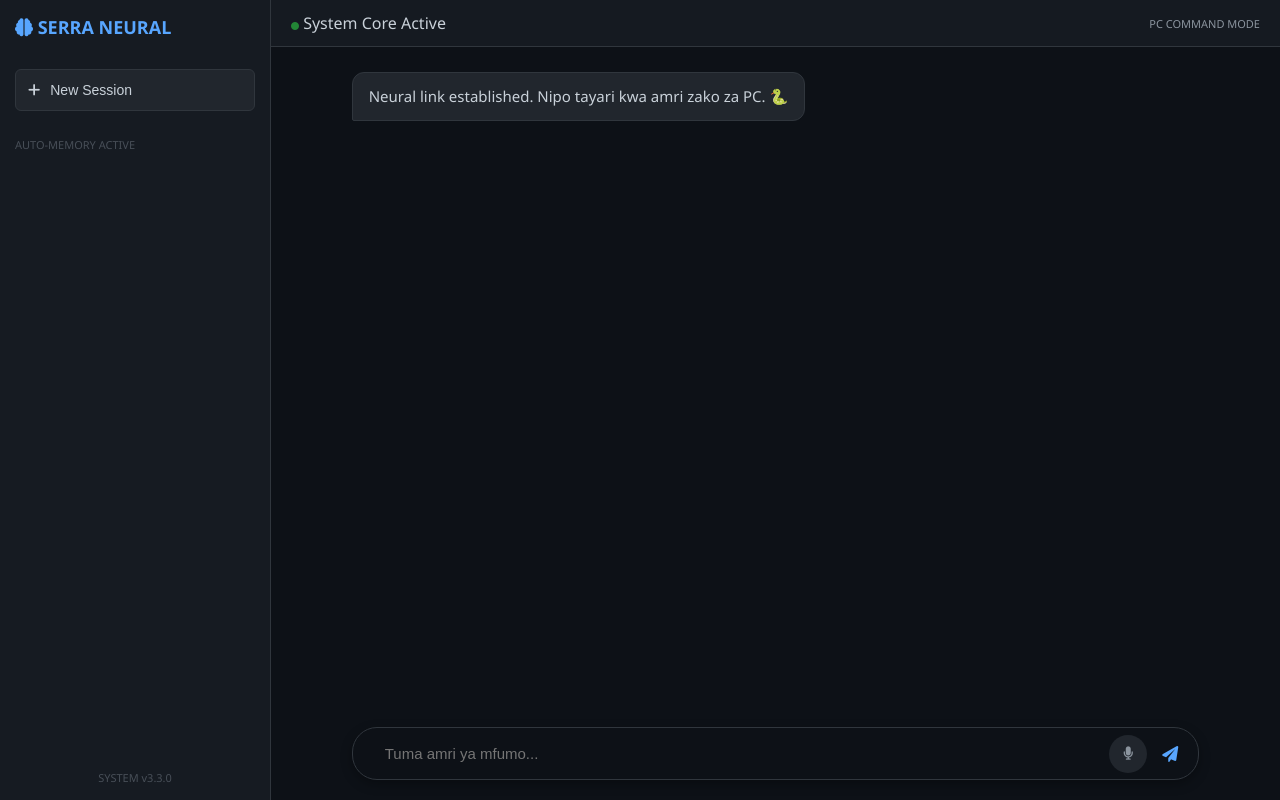
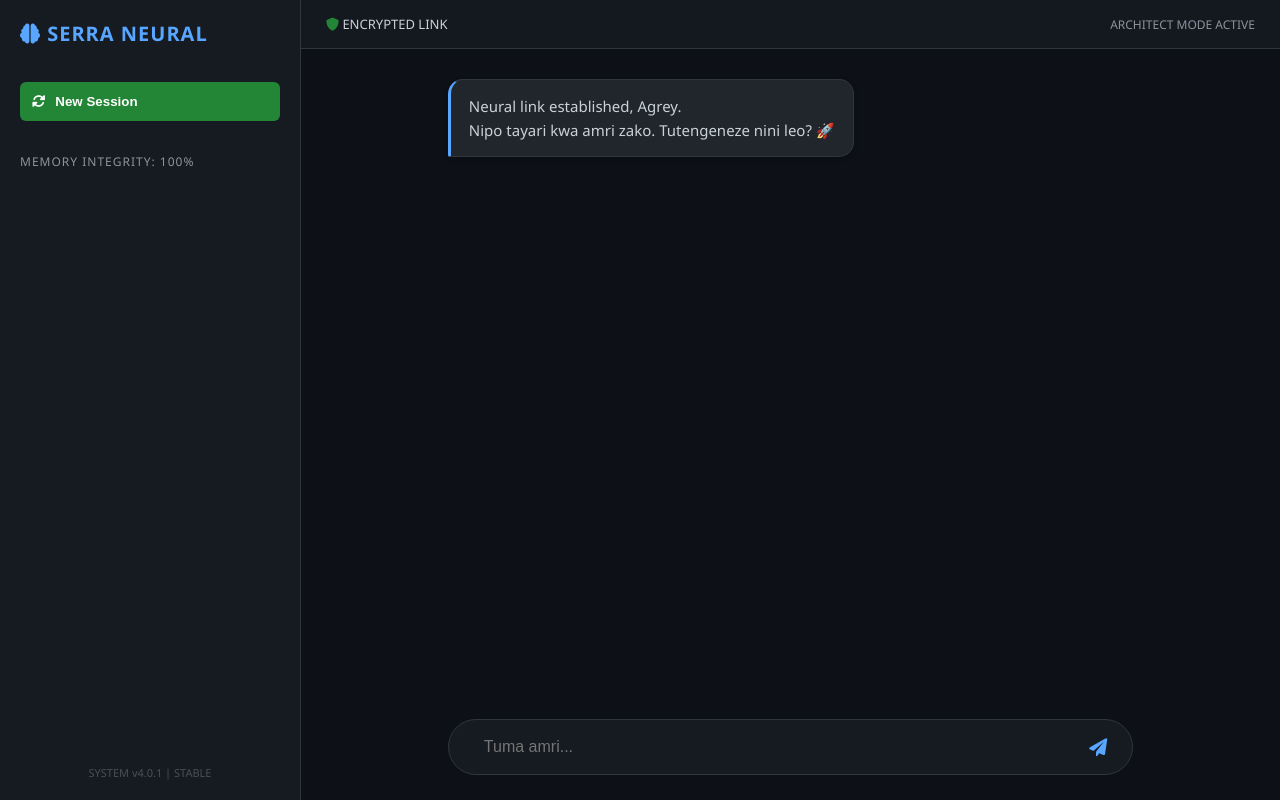
Before and after one commit to mihsso001-pixel/serra, a Flask app: page / in a window 1280 px wide. Run offline with Flask 3, Linux system fonts and the light colour scheme.

Commit message:
Update index.html

```diff
--- a/templates/index.html
+++ b/templates/index.html
@@ -3,7 +3,7 @@
 <head>
     <meta charset="UTF-8">
     <meta name="viewport" content="width=device-width, initial-scale=1.0">
-    <title>SERRA | Neural Interface</title>
+    <title>SERRA | Architect Interface</title>
     <link href="https://cdnjs.cloudflare.com/ajax/libs/font-awesome/6.0.0/css/all.min.css" rel="stylesheet">
     <style>
         :root {
@@ -12,6 +12,8 @@
             --accent: #58a6ff;
             --danger: #f85149;
             --text: #c9d1d9;
+            --serra-bubble: #21262d;
+            --user-bubble: #1f6feb;
         }
 
         body {
@@ -20,129 +22,138 @@
             height: 100vh; display: flex; overflow: hidden;
         }
 
-        /* Sidebar for Navigation */
+        /* Sidebar */
         .sidebar {
-            width: 240px; background: var(--panel);
-            display: flex; flex-direction: column; padding: 15px;
-            border-right: 1px solid #30363d; transition: 0.3s;
+            width: 260px; background: var(--panel);
+            display: flex; flex-direction: column; padding: 20px;
+            border-right: 1px solid #30363d;
         }
 
         .action-btn {
-            background: #21262d; color: var(--text); border: 1px solid #30363d;
+            background: #238636; color: white; border: none;
             padding: 12px; border-radius: 6px; cursor: pointer;
-            margin-bottom: 15px; display: flex; align-items: center; gap: 10px;
-            font-size: 14px; transition: 0.2s;
+            margin-bottom: 20px; display: flex; align-items: center; gap: 10px;
+            font-weight: bold; transition: 0.2s;
         }
 
-        .action-btn:hover { border-color: var(--accent); color: var(--accent); }
+        .action-btn:hover { background: #2ea043; }
 
-        /* Main Workspace */
+        /* Workspace */
         .workspace {
             flex: 1; display: flex; flex-direction: column; position: relative;
         }
 
         .top-bar {
-            padding: 12px 20px; background: rgba(22, 27, 34, 0.95);
+            padding: 15px 25px; background: rgba(22, 27, 34, 0.9);
             border-bottom: 1px solid #30363d; display: flex;
             justify-content: space-between; align-items: center;
+            backdrop-filter: blur(10px);
         }
 
         #chat-flow {
-            flex: 1; overflow-y: auto; padding: 25px 8%;
+            flex: 1; overflow-y: auto; padding: 30px 15%;
             display: flex; flex-direction: column; gap: 20px;
             scroll-behavior: smooth;
         }
 
-        /* Bubbles */
-        .msg { max-width: 80%; padding: 12px 16px; border-radius: 12px; font-size: 15px; line-height: 1.5; position: relative; }
-        .u-msg { align-self: flex-end; background: #1f6feb; color: white; border-bottom-right-radius: 2px; }
-        .s-msg { align-self: flex-start; background: #21262d; border: 1px solid #30363d; border-bottom-left-radius: 2px; }
-
-        /* Floating Controller */
-        .control-panel { padding: 20px 8%; background: var(--bg); }
-        .input-box {
-            background: #0d1117; border: 1px solid #30363d;
-            border-radius: 25px; padding: 5px 20px; display: flex; align-items: center;
-            box-shadow: 0 4px 12px rgba(0,0,0,0.3);
+        /* Message Bubbles - DAWA YA LIST IKO HAPA */
+        .msg {
+            max-width: 85%;
+            padding: 14px 18px;
+            border-radius: 15px;
+            font-size: 15px;
+            line-height: 1.6;
+            position: relative;
+            white-space: pre-wrap; /* Hii inafanya list ishuke chini kwenda mstari mpya */
+            word-wrap: break-word;
+            box-shadow: 0 2px 5px rgba(0,0,0,0.2);
         }
 
-        input { flex: 1; background: transparent; border: none; color: white; padding: 12px; outline: none; font-size: 15px; }
-
-        .live-toggle {
-            width: 38px; height: 38px; border-radius: 50%; border: none;
-            background: #21262d; color: #8b949e; cursor: pointer;
-            transition: 0.3s; display: flex; align-items: center; justify-content: center;
+        .u-msg {
+            align-self: flex-end;
+            background: var(--user-bubble);
+            color: white;
+            border-bottom-right-radius: 2px;
         }
 
-        .live-toggle.active { background: var(--accent); color: #0d1117; box-shadow: 0 0 12px var(--accent); }
+        .s-msg {
+            align-self: flex-start;
+            background: var(--serra-bubble);
+            border: 1px solid #30363d;
+            border-bottom-left-radius: 2px;
+            border-left: 3px solid var(--accent);
+        }
 
-        /* Typing Dot Animation */
-        .typing-indicator { display: none; padding: 10px; }
-        .dot { width: 6px; height: 6px; background: var(--accent); border-radius: 50%; display: inline-block; animation: bounce 1.4s infinite; margin-right: 3px; }
+        /* Input Area */
+        .control-panel { padding: 25px 15%; background: var(--bg); }
+        .input-box {
+            background: #161b22; border: 1px solid #30363d;
+            border-radius: 30px; padding: 8px 25px; display: flex; align-items: center;
+            transition: 0.3s;
+        }
+
+        .input-box:focus-within { border-color: var(--accent); box-shadow: 0 0 10px rgba(88, 166, 255, 0.2); }
+
+        input { flex: 1; background: transparent; border: none; color: white; padding: 10px; outline: none; font-size: 16px; }
+
+        .send-icon { color: var(--accent); cursor: pointer; font-size: 18px; margin-left: 15px; }
+
+        /* Animations */
+        .dot { width: 8px; height: 8px; background: var(--accent); border-radius: 50%; display: inline-block; animation: bounce 1.4s infinite; margin-right: 4px; }
         @keyframes bounce { 0%, 80%, 100% { transform: scale(0); } 40% { transform: scale(1); } }
 
-        /* Bubble Mode for PC */
-        @media (max-width: 500px) {
+        @media (max-width: 768px) {
             .sidebar { display: none; }
-            .top-bar { font-size: 12px; }
-            #chat-flow { padding: 15px 5%; }
+            #chat-flow { padding: 20px 5%; }
+            .control-panel { padding: 15px 5%; }
         }
     </style>
 </head>
 <body>
 
     <div class="sidebar">
-        <div style="font-weight: bold; font-size: 18px; color: var(--accent); margin-bottom: 30px;">
+        <div style="font-weight: bold; font-size: 20px; color: var(--accent); margin-bottom: 35px; letter-spacing: 1px;">
             <i class="fas fa-brain"></i> SERRA NEURAL
         </div>
         <button class="action-btn" onclick="createNewChat()">
-            <i class="fas fa-plus"></i> New Session
+            <i class="fas fa-sync-alt"></i> New Session
         </button>
         <div style="flex: 1; overflow-y: auto;" id="history-container">
-            <p style="font-size: 11px; color: #484f58;">AUTO-MEMORY ACTIVE</p>
+            <p style="font-size: 12px; color: #8b949e; text-transform: uppercase; letter-spacing: 1px;">Memory Integrity: 100%</p>
         </div>
-        <div style="font-size: 11px; color: #484f58; text-align: center;">SYSTEM v3.3.0</div>
+        <div style="font-size: 11px; color: #484f58; text-align: center;">SYSTEM v4.0.1 | STABLE</div>
     </div>
 
     <div class="workspace">
         <div class="top-bar">
-            <div><i class="fas fa-circle" style="color: #238636; font-size: 8px;"></i> System Core Active</div>
-            <div id="mode-text" style="font-size: 11px; color: #8b949e;">PC COMMAND MODE</div>
+            <div style="font-size: 13px; font-weight: 500;"><i class="fas fa-shield-alt" style="color: #238636;"></i> ENCRYPTED LINK</div>
+            <div id="mode-text" style="font-size: 12px; color: #8b949e;">ARCHITECT MODE ACTIVE</div>
         </div>
 
         <div id="chat-flow">
-            <div class="msg s-msg">Neural link established. Nipo tayari kwa amri zako za PC. 🐍</div>
+            <div class="msg s-msg">Neural link established, Agrey.
+Nipo tayari kwa amri zako. Tutengeneze nini leo? 🚀</div>
         </div>
 
-        <div class="typing-indicator" id="indicator">
+        <div id="indicator" style="display:none; padding: 0 15% 10px;">
             <div class="dot"></div><div class="dot"></div><div class="dot"></div>
         </div>
 
         <div class="control-panel">
             <div class="input-box">
-                <input type="text" id="userInput" placeholder="Tuma amri ya mfumo..." autocomplete="off">
-                <button class="live-toggle" id="liveBtn" onclick="toggleVoice()" title="Live Voice Mode">
-                    <i class="fas fa-microphone"></i>
-                </button>
-                <i class="fas fa-paper-plane" onclick="processCommand()" style="margin-left:15px; cursor:pointer; color:var(--accent);"></i>
+                <input type="text" id="userInput" placeholder="Tuma amri..." autocomplete="off">
+                <i class="fas fa-paper-plane send-icon" onclick="processCommand()"></i>
             </div>
         </div>
     </div>
 
     <script>
-        let isLive = false;
         const flow = document.getElementById('chat-flow');
         const input = document.getElementById('userInput');
         const indicator = document.getElementById('indicator');
 
-        function toggleVoice() {
-            isLive = !isLive;
-            document.getElementById('liveBtn').classList.toggle('active');
-            if(isLive) speak("Live mode activated.");
-        }
-
         function createNewChat() {
-            flow.innerHTML = '<div class="msg s-msg">Memory cleared. System reset.</div>';
+            flow.innerHTML = '<div class="msg s-msg">Neural core reset. Memory cleared. ❄️</div>';
             localStorage.removeItem('serra_chat');
         }
 
@@ -150,7 +161,6 @@
             const query = input.value.trim();
             if(!query) return;
 
-            // Display User Message
             flow.innerHTML += `<div class="msg u-msg">${query}</div>`;
             input.value = '';
             indicator.style.display = 'block';
@@ -163,51 +173,37 @@
                     body: JSON.stringify({query: query})
                 });
                 const data = await response.json();
-
                 indicator.style.display = 'none';
 
-                // TYPEWRITER EFFECT (20ms delay)
-                let i = 0;
                 let serraDiv = document.createElement('div');
                 serraDiv.className = 'msg s-msg';
                 flow.appendChild(serraDiv);
 
+                // Typewriter effect
+                let i = 0;
                 function type() {
                     if (i < data.reply.length) {
                         serraDiv.innerHTML += data.reply.charAt(i);
                         i++;
                         flow.scrollTop = flow.scrollHeight;
-                        setTimeout(type, 20);
+                        setTimeout(type, 15);
                     }
                 }
                 type();
-
-                if(isLive) speak(data.reply);
-
-                // Save to LocalStorage for memory
                 localStorage.setItem('serra_chat', flow.innerHTML);
 
             } catch (err) {
                 indicator.style.display = 'none';
-                flow.innerHTML += `<div class="msg s-msg" style="color:red;">Link failure. Check your server.</div>`;
+                flow.innerHTML += `<div class="msg s-msg" style="color:var(--danger);">Link Failure. Check Server Core.</div>`;
             }
-        }
-
-        function speak(text) {
-            window.speechSynthesis.cancel();
-            const msg = new SpeechSynthesisUtterance(text);
-            const voices = window.speechSynthesis.getVoices();
-            msg.voice = voices.find(v => v.name.includes('Female') || v.name.includes('Zira') || v.name.includes('Google US')) || voices[0];
-            msg.pitch = 1.2;
-            window.speechSynthesis.speak(msg);
         }
 
         input.addEventListener('keypress', (e) => { if(e.key === 'Enter') processCommand(); });
 
-        // Load history if exists
         window.onload = () => {
             const history = localStorage.getItem('serra_chat');
             if(history) flow.innerHTML = history;
+            flow.scrollTop = flow.scrollHeight;
         };
     </script>
 </body>
```
